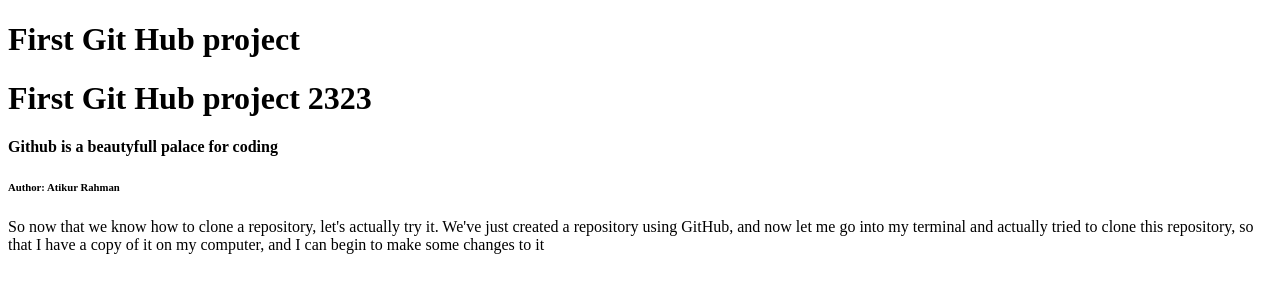
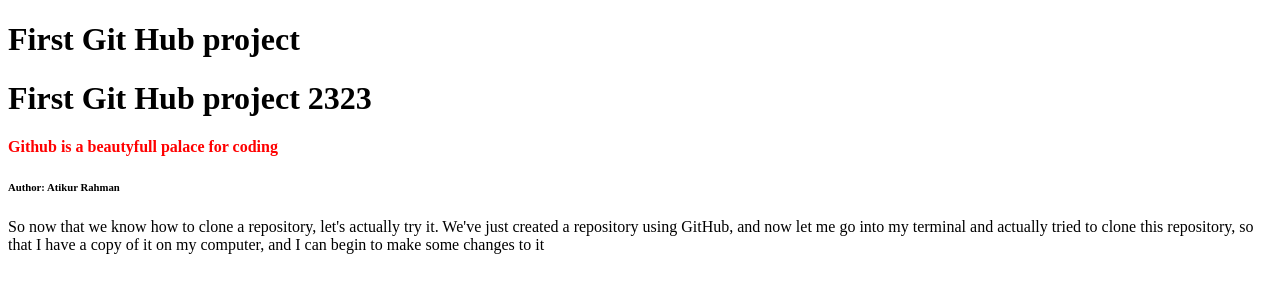
Before and after one commit to atikur20/firstGit, a plain HTML site: page index.html in a window 1280 px wide. Drawn offline with Linux system fonts and the light colour scheme.

Commit message:
change css

```diff
--- a/index.html
+++ b/index.html
@@ -6,7 +6,7 @@
     <body>
         <h1>First Git Hub project</h1>
         <h1>First Git Hub project 2323</h1>
-        <h4>Github is a beautyfull palace for coding</h4>
+        <h4 style="color:red;">Github is a beautyfull palace for coding</h4>
         <h6>Author: Atikur Rahman </h6>
         <p>So now that we know how to clone a repository, let's actually try it. We've just created a repository using GitHub, and now let me go into my terminal and actually tried to clone this repository, so that I have a copy of it on my computer, and I can begin to make some changes to it</p>
     </body>
```
